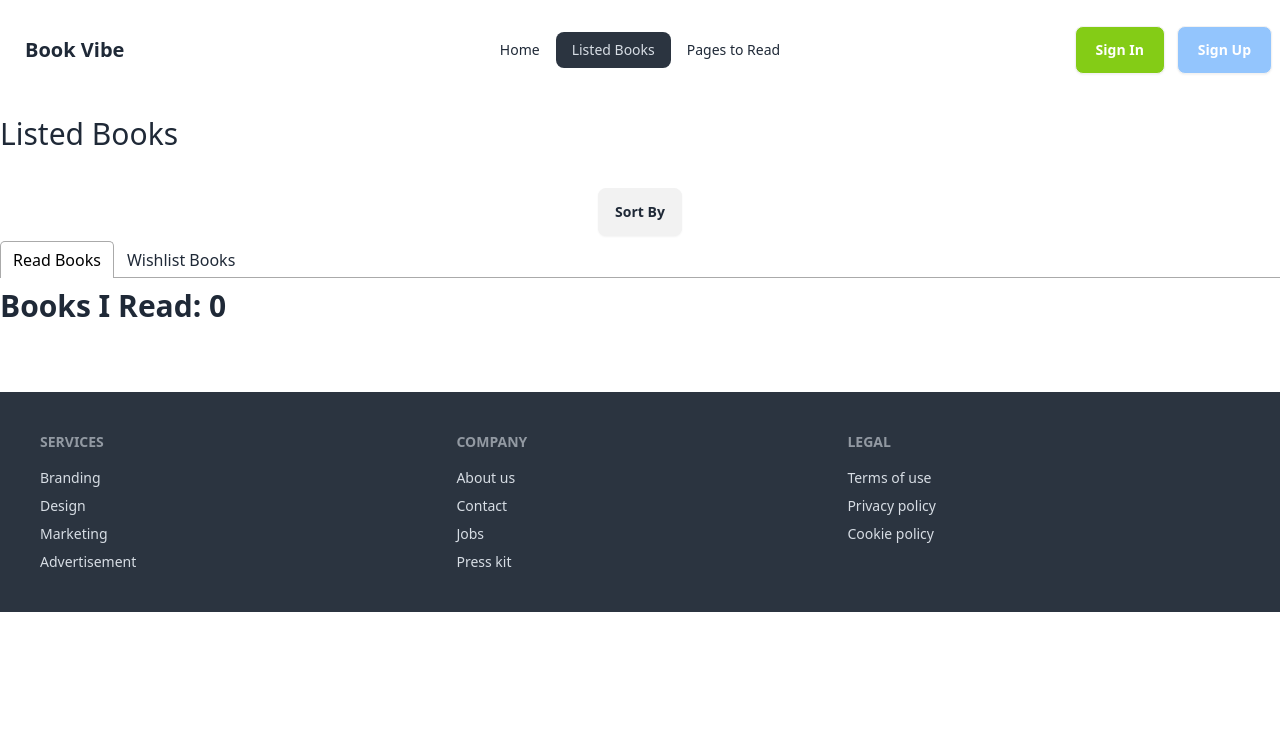
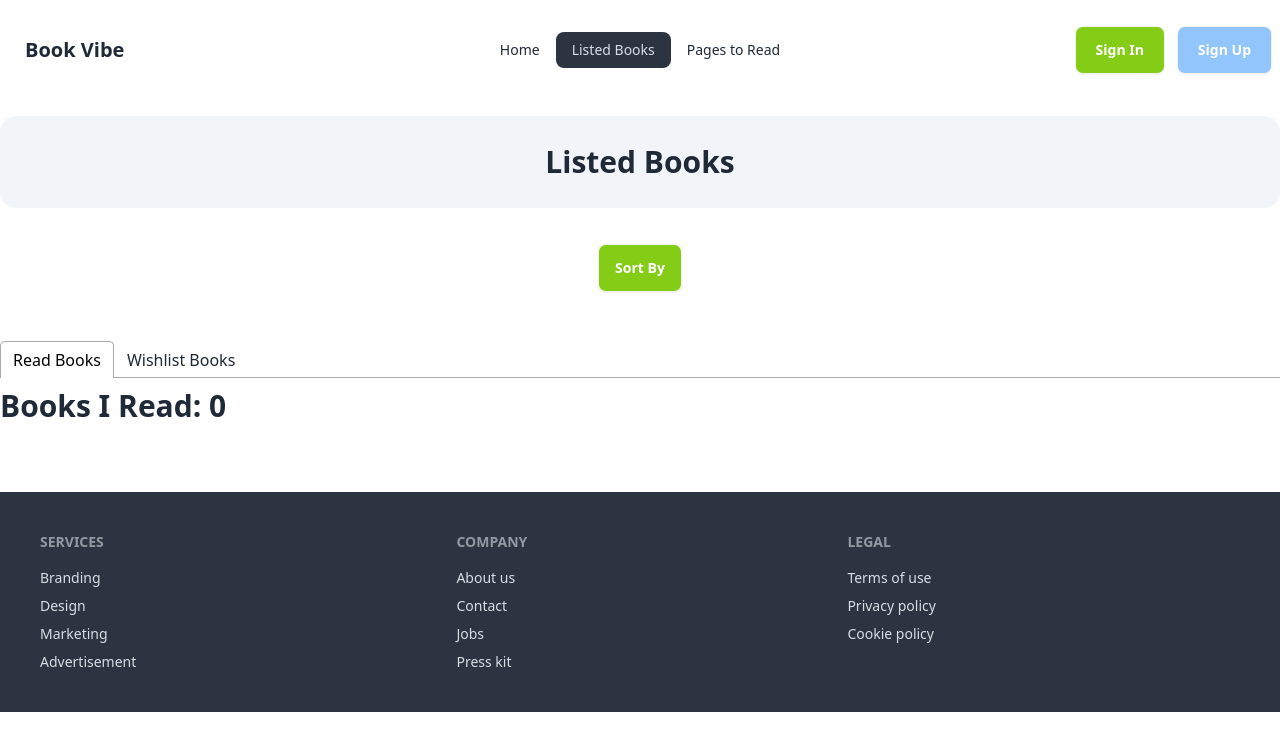
Before and after one commit to ssmahim01/book-vibe, a React (Vite) app: page /listedBooks in a window 1280 px wide. Shown: the top 750 px of the page. Built offline with nearby package versions, Linux system fonts and the light colour scheme.

Commit message:
Updated NavBar and Listed Books component

```diff
--- a/src/components/ListedBooks/ListedBooks.jsx
+++ b/src/components/ListedBooks/ListedBooks.jsx
@@ -43,10 +43,10 @@ const ListedBooks = () => {
 
   return (
     <div>
-      <h3 className="text-3xl my-8">Listed Books</h3>
+      <h3 className="text-3xl my-8 text-center font-bold bg-slate-100 p-7 rounded-2xl">Listed Books</h3>
 
       <div className="dropdown flex justify-center items-center">
-        <div tabIndex={0} role="button" className="btn m-1">
+        <div tabIndex={0} role="button" className="btn m-1 bg-lime-500 text-white font-bold mb-12">
           {sort ? `Sort By: ${sort}` : 'Sort By'}
         </div>
         <ul
--- a/src/components/NavBar/NavBar.jsx
+++ b/src/components/NavBar/NavBar.jsx
@@ -30,7 +30,7 @@ const NavBar = () => {
           </div>
           <ul
             tabIndex={0}
-            className="menu menu-sm dropdown-content bg-base-100 rounded-box z-[1] mt-3 w-52 p-2 shadow"
+            className="menu menu-sm dropdown-content rounded-box z-[1] mt-3 w-52 p-2 shadow"
           >
            {links}
           </ul>
```
